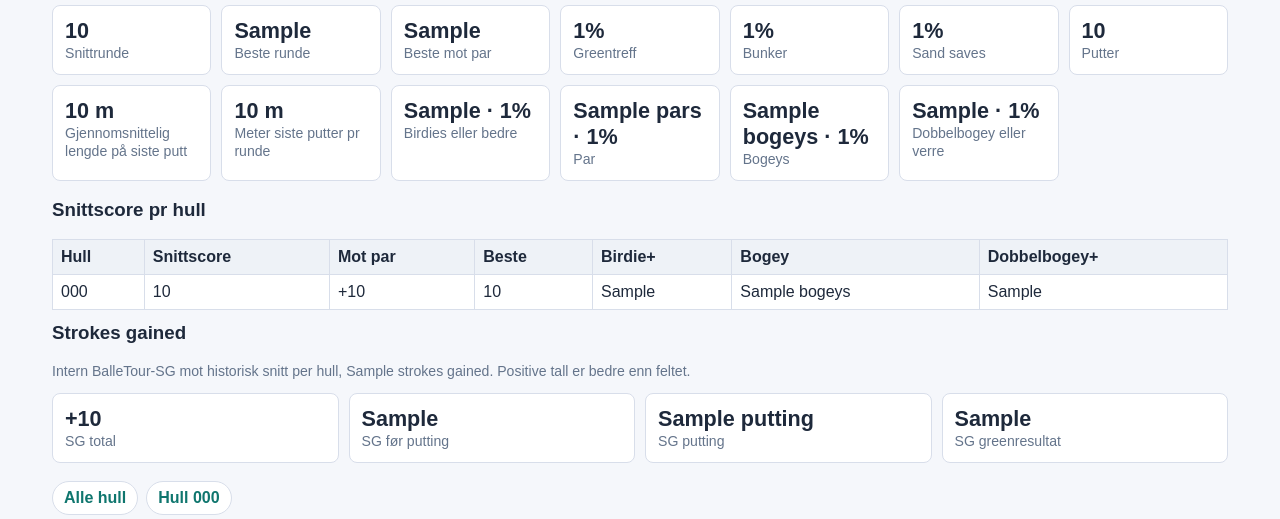
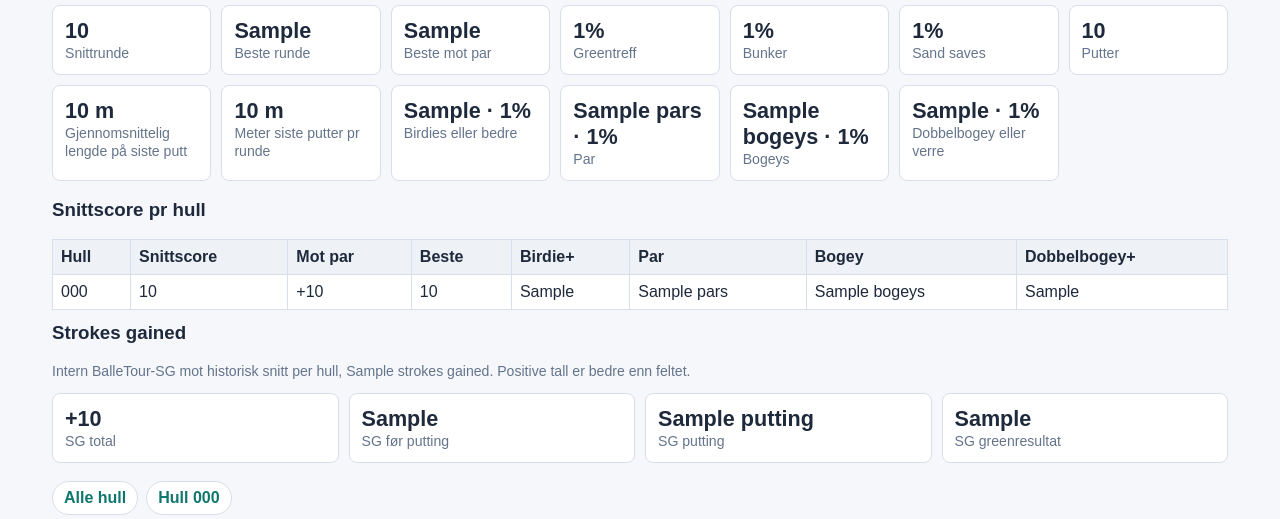
Before and after one commit to krsch79/shanklife_pro, a Python web app: template templates/balletour_stats.html in a window 1280 px wide. Shown: the part 286-805 px from the top of the page. Run offline with Jinja, Linux system fonts and the light colour scheme; the template is opened without the code that fills it: most values are stand-ins (such as "Sample title", 1, 10 or a date in 2020).

Commit message:
Restore BalleTour hole par count column

```diff
--- a/routes/balletour.py
+++ b/routes/balletour.py
@@ -684,6 +684,7 @@ def _balletour_player_stats(series, memberships, selected_player, selected_hole_
         average_by_hole[hole.hole_number] = round(sum(values) / len(values), 2) if values else None
         score_distribution_by_hole[hole.hole_number] = {
             "birdies_or_better": sum(1 for diff in diffs if diff < 0),
+            "pars": sum(1 for diff in diffs if diff == 0),
             "bogeys": sum(1 for diff in diffs if diff == 1),
             "double_bogeys_or_worse": sum(1 for diff in diffs if diff >= 2),
         }
@@ -823,6 +824,7 @@ def _balletour_player_stats(series, memberships, selected_player, selected_hole_
                 ),
                 "best_score": best_by_hole.get(hole.hole_number),
                 "birdies_or_better": score_distribution_by_hole[hole.hole_number]["birdies_or_better"],
+                "pars": score_distribution_by_hole[hole.hole_number]["pars"],
                 "bogeys": score_distribution_by_hole[hole.hole_number]["bogeys"],
                 "double_bogeys_or_worse": score_distribution_by_hole[hole.hole_number]["double_bogeys_or_worse"],
             }
--- a/services/version.py
+++ b/services/version.py
@@ -1,7 +1,7 @@
 from pathlib import Path
 
 
-APP_VERSION = "1.9.43"
+APP_VERSION = "1.9.44"
 
 
 def _read_changelog_entries(filename):
--- a/templates/balletour_stats.html
+++ b/templates/balletour_stats.html
@@ -65,6 +65,7 @@
                     <th>Mot par</th>
                     <th>Beste</th>
                     <th>Birdie+</th>
+                    <th>Par</th>
                     <th>Bogey</th>
                     <th>Dobbelbogey+</th>
                 </tr>
@@ -83,6 +84,7 @@
                     </td>
                     <td>{{ hole.best_score if hole.best_score is not none else "-" }}</td>
                     <td>{{ hole.birdies_or_better }}</td>
+                    <td>{{ hole.pars }}</td>
                     <td>{{ hole.bogeys }}</td>
                     <td>{{ hole.double_bogeys_or_worse }}</td>
                 </tr>
```
Also changed, not shown: BALLETOUR_CHANGELOG.md (+3 -0 lines).
